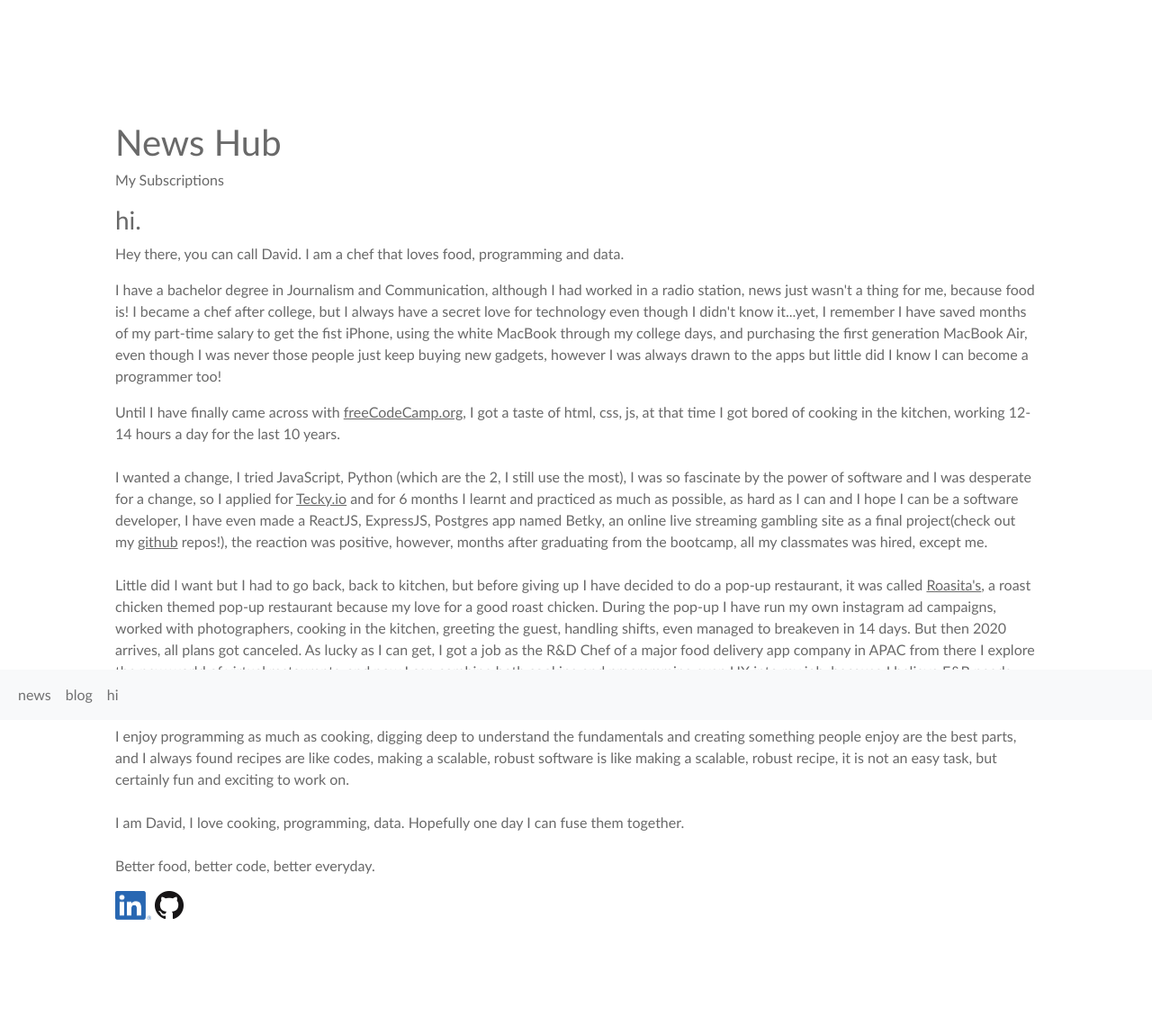
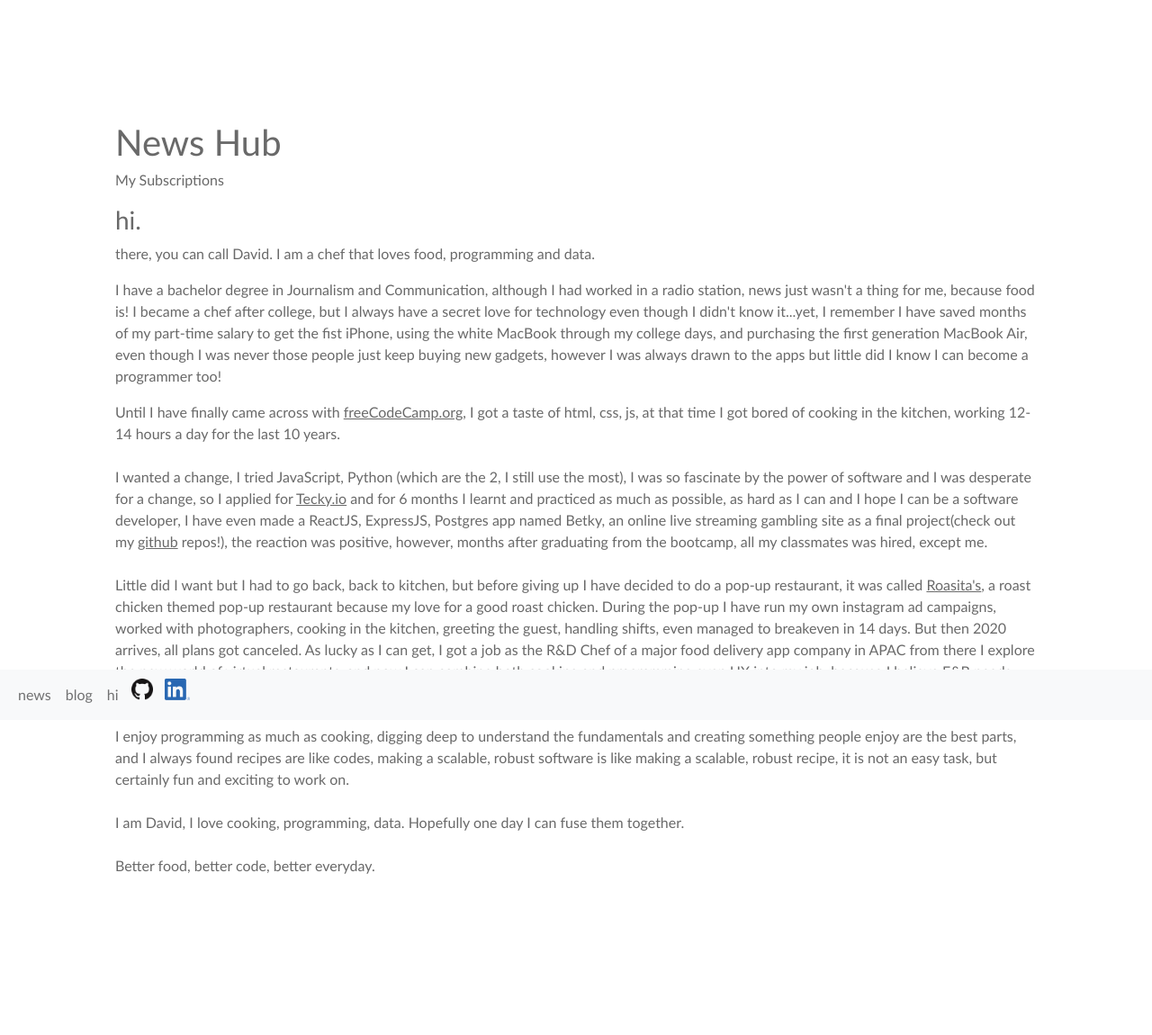
Before and after one commit to koloyyee/DailyUpdates, a Flask app: page /about/ in a window 1280 px wide. Shown: the whole page at 90% size. After the commit the page ends 971 px from the top, so only its background shows below. Run offline with Flask 2, Linux system fonts and the light colour scheme; some libraries are stand-ins or nearby versions.

Commit message:
design: social icons relocated.

```diff
--- a/dailyUpdates/static/css/style.css
+++ b/dailyUpdates/static/css/style.css
@@ -49,3 +49,11 @@ a#hi:hover{
     color: gold;
     text-shadow:0.5px 0.5px 0 #000;
 }
+
+a.social{
+    margin: 0.5vw;
+}
+
+a.social:hover {
+    text-shadow: #FC0 1px 0 10px;
+}
--- a/dailyUpdates/templates/about/index.html
+++ b/dailyUpdates/templates/about/index.html
@@ -3,7 +3,7 @@
 {% block header %}<h3> hi.</h3>{% endblock %}
 {% block content %}
 <div id="about">
-  <p>Hey there, you can call David. I am a chef that loves food, programming and data.</p>
+  <p>there, you can call David. I am a chef that loves food, programming and data.</p>
   <p>
     I have a bachelor degree in Journalism and Communication, although I had
     worked in a radio station, news just wasn't a thing for me, because food is!
@@ -27,8 +27,5 @@
 
 </p>
 </div>
-<div class="links">
-<a href ="https://www.linkedin.com/in/ko-loy-yee/" target="_blank"><img src= "{{ url_for("static", filename="LI-In-Bug.png" ) }}" alt="my linkedin" width="40" height="32"></a>
-<a href ="https://www.github.com/koloyyee" target="_blank"><img src= "{{ url_for("static", filename="GitHub-Mark-64px.png" ) }}" alt="my repo" width="32" height="32"> </a>
-</div>
+
 {% endblock %}
--- a/dailyUpdates/templates/base.html
+++ b/dailyUpdates/templates/base.html
@@ -29,6 +29,7 @@
 
       </p> </a>
 
+
     <section class="content">
       <header>{% block header %} {% endblock %}</header>
 
@@ -54,6 +55,12 @@
             <li class="nav-item">
               <a class="nav-link" id="hi" href="{{ url_for("about.hi") }}">hi</a>
             </li>
+            <li>
+              <a class="social" href ="https://www.github.com/koloyyee" target="_blank"><img src= "{{ url_for("static", filename="GitHub-Mark-64px.png" ) }}" alt="my repo" width="24" height="24"> </a>
+            </li>
+            <li>
+              <a class="social" href ="https://www.linkedin.com/in/ko-loy-yee/" target="_blank"><img src= "{{ url_for("static", filename="LI-In-Bug.png" ) }}" alt="my linkedin" width="28" height="24"></a>
+            </li>
           </ul>
         </div>
       </div>
```
Also changed, not shown: 1 other file.
